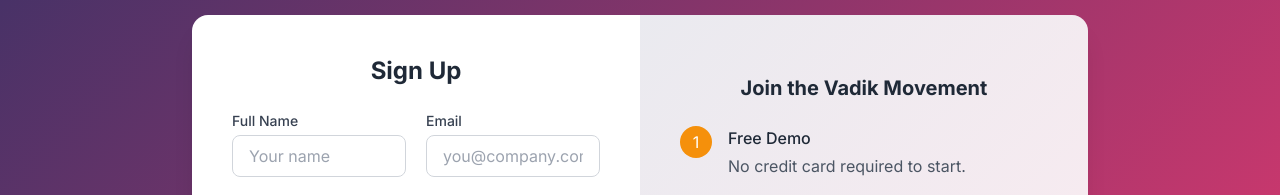
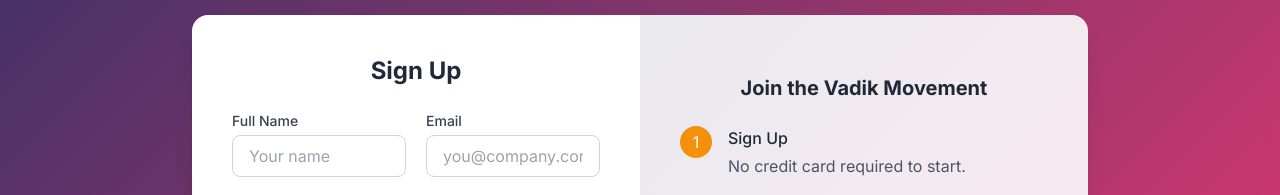
Before and after one commit to asherDn-Official/Vadik-Landing-Page, a React (Vite) app: page / in a window 1280 px wide. Shown: the part 6100-6295 px from the top of the page. Built offline with nearby package versions, Linux system fonts and the light colour scheme.

Commit message:
content changed

```diff
--- a/src/components/CTA.jsx
+++ b/src/components/CTA.jsx
@@ -482,7 +482,7 @@ const CTA = () => {
                     </div>
                     <div>
                       <h4 className="font-medium text-gray-800">
-                        Free Demo
+                        Sign Up
                       </h4>
                       <p className="text-gray-600 mt-1">
                         No credit card required to start.
```
